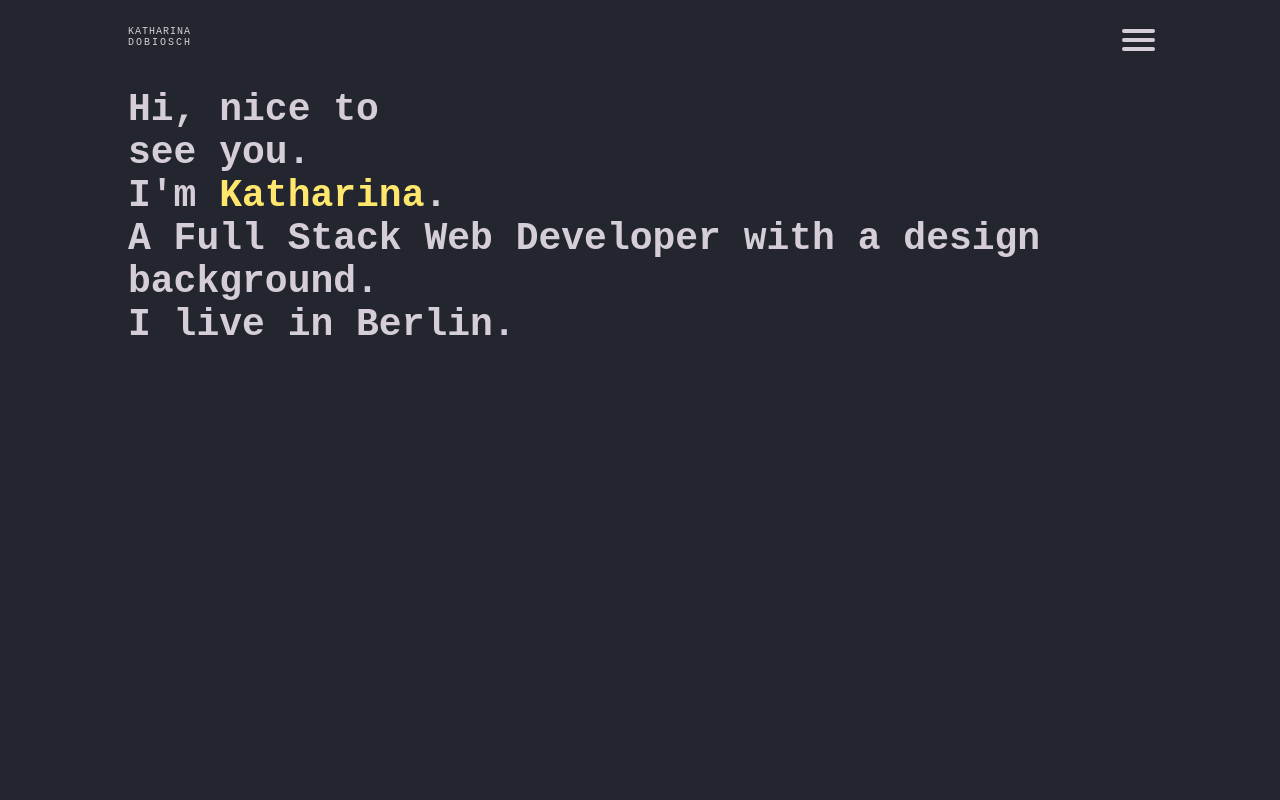
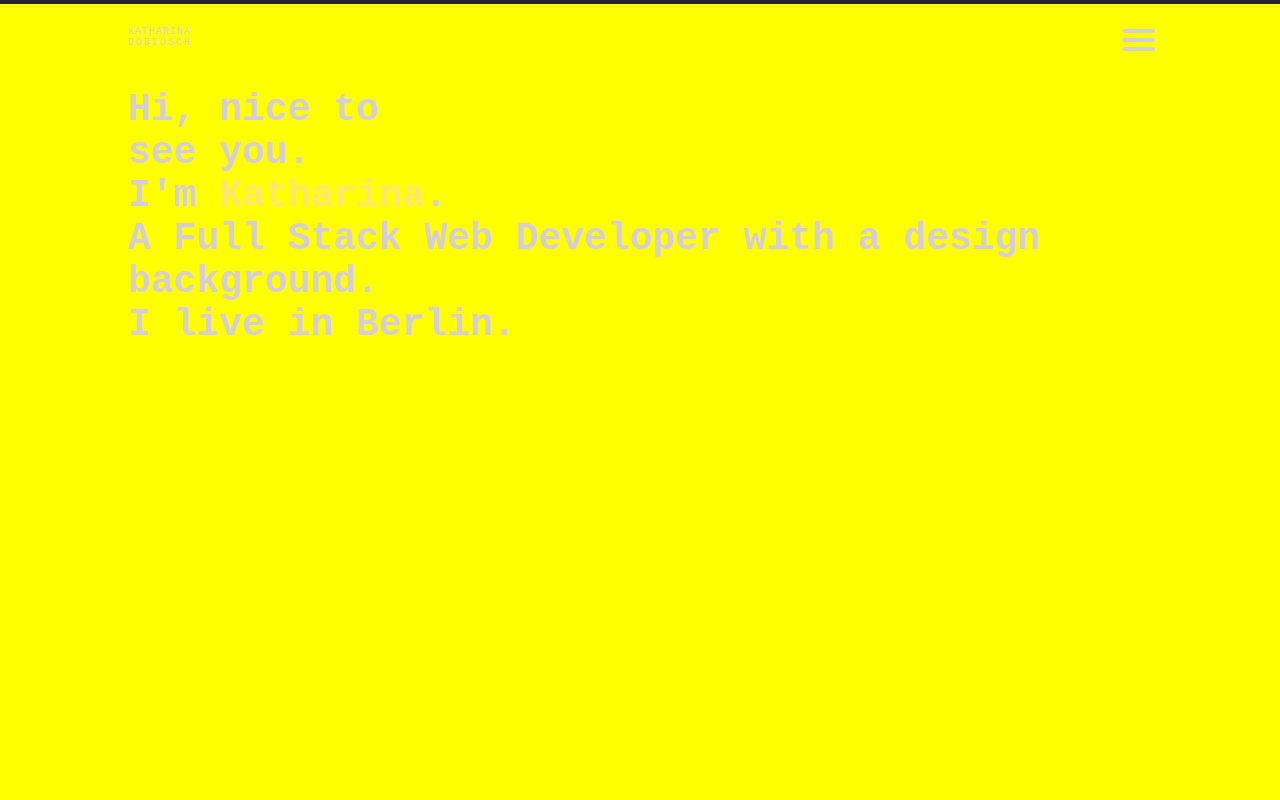
Before and after one commit to katharinadobiosch/portfolio-react, a React (Create React App) app: page / in a window 1280 px wide. Shown: the top 800 px of the page. Built offline with nearby package versions, Linux system fonts and the light colour scheme.

Commit message:
changed background color

```diff
--- a/src/styles/_variables.module.scss
+++ b/src/styles/_variables.module.scss
@@ -1,4 +1,6 @@
-$background-color: #23262e;
+// $background-color: #23262e;
+$background-color: yellow;
+
 $font-family: "Source Code Pro", monospace;
 
 $font-color: #d5ced9;
```
